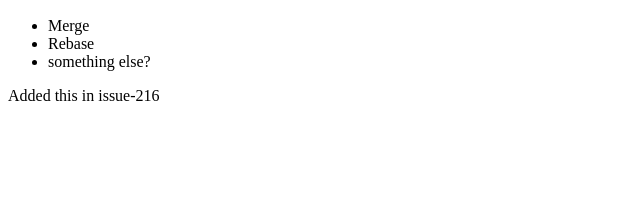
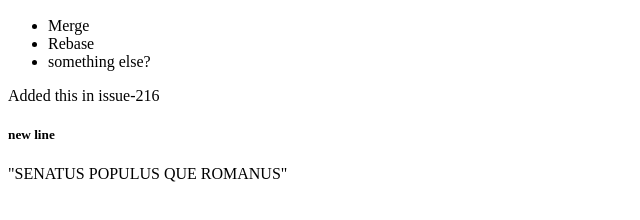
Before and after one commit to zachbuchanan/BranchNameHook, a plain HTML site: page index.html in a window 1280 px wide. Shown: the part 468-688 px from the top of the page, without its empty margins (0-640 px from the left). Drawn offline with Linux system fonts and the light colour scheme.

Commit message:
[EM-24305] added some dummy text

```diff
--- a/index.html
+++ b/index.html
@@ -13,4 +13,6 @@
         <li>something else?</li>
     </ul>
     <p>Added this in issue-216</p>
+    <h5>new line</h5>
+    <p>"SENATUS POPULUS QUE ROMANUS"</p>
 </body>
```
